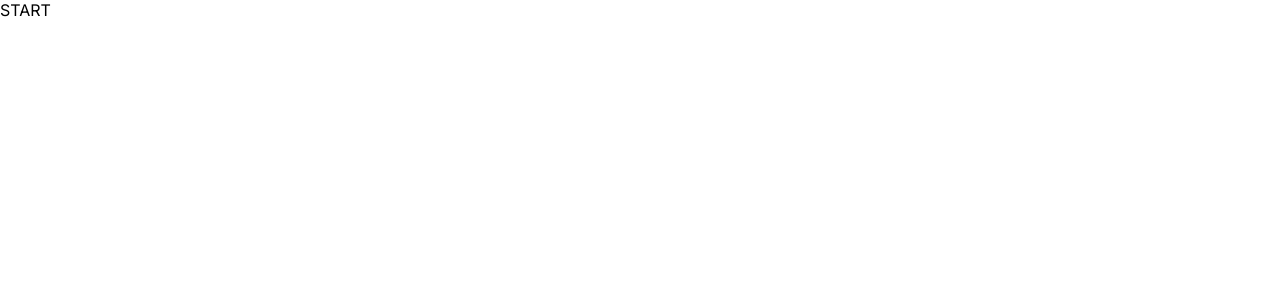
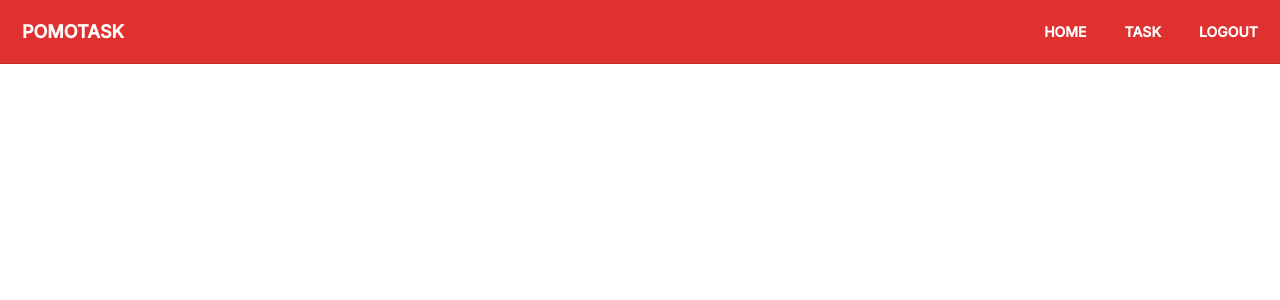
Before and after one commit to Kevingtxz/Pomotask-React, a React (Create React App) app: page / in a window 1280 px wide. Shown: the top 300 px of the page. Built offline with nearby package versions, Linux system fonts and the light colour scheme.

Commit message:
:construction: Header

```diff
--- a/package.json
+++ b/package.json
@@ -8,6 +8,7 @@
     "@testing-library/user-event": "^13.5.0",
     "react": "^18.2.0",
     "react-dom": "^18.2.0",
+    "react-router-dom": "^6.3.0",
     "react-scripts": "5.0.1",
     "web-vitals": "^2.1.4"
   },
--- a/src/App.js
+++ b/src/App.js
@@ -1,3 +1,16 @@
-export default function App() {
-  return <div className="App">START</div>;
+import Header from "./component/layout/Header/Header";
+import React, { Suspense } from "react";
+import { BrowserRouter as Router, Routes, Route } from "react-router-dom";
+
+export default function Main() {
+  return (
+    <>
+      <Router>
+        <Suspense fallback={<div>Loading...</div>}>
+          <Header />
+          <Routes></Routes>
+        </Suspense>
+      </Router>
+    </>
+  );
 }
--- /dev/null
+++ b/src/component/layout/Header/Header.css
@@ -0,0 +1,36 @@
+.header {
+  display: flex;
+  justify-content: space-between;
+  align-items: center;
+  padding: 1rem;
+  background-color: #e03131;
+  border-bottom: 1px solid #c92a2a;
+}
+
+.header-logo:link,
+.header-logo:visited {
+  font-size: 1.8rem;
+  color: #fff;
+}
+
+.header-nav {
+  display: flex;
+  justify-content: space-around;
+  gap: 1.4rem;
+}
+
+.header-link-item {
+  color: #fff;
+  border-radius: 5px;
+  text-decoration: none;
+  font-size: 1.4rem;
+  text-transform: uppercase;
+  font-weight: 700;
+  padding: 1.2rem;
+  transition: all 0.3s;
+}
+
+.header-link-item:hover,
+.header-link-item:active {
+  transform: scale(1.2);
+}
--- /dev/null
+++ b/src/component/layout/Header/Header.jsx
@@ -0,0 +1,30 @@
+import "./Header.css";
+import { Link } from "react-router-dom";
+
+const Header = () => (
+  <header className="header">
+    <Link to="/" className="header-logo header-link-item">
+      PomoTask
+    </Link>
+
+    <nav className="header-nav">
+      <Link to="/" className="header-link-item">
+        Home
+      </Link>
+      <Link to="/tasks" className="header-link-item">
+        Task
+      </Link>
+      {/* <Link to="/statics" className="header-link-item">
+        Static
+      </Link>
+      <Link to="/settings" className="header-link-item">
+        Setting
+      </Link> */}
+      <Link to="/logout" className="header-link-item">
+        Logout
+      </Link>
+    </nav>
+  </header>
+);
+
+export default Header;
--- a/src/index.css
+++ b/src/index.css
@@ -1,13 +1,31 @@
-body {
+* {
+  font-size: 62.5%;
+  font-family: "Inter", sans-serif;
   margin: 0;
   padding: 0;
   box-sizing: border-box;
-  font-family: "Inter", sans-serif;
-  -webkit-font-smoothing: antialiased;
-  -moz-osx-font-smoothing: grayscale;
 }
 
-code {
-  font-family: source-code-pro, Menlo, Monaco, Consolas, "Courier New",
-    monospace;
+*:focus {
+  outline: none;
+  box-shadow: 0 0 0 0.8rem rgba(224, 49, 49, 0.5);
 }
+
+body {
+  line-height: 1;
+  height: 100vh;
+  width: 100vw;
+  color: #555;
+}
+
+header {
+  height: 8vh;
+}
+
+main {
+  height: 74vh;
+}
+
+footer {
+  height: 18vh;
+}
```
Also changed, not shown: 1 other file (tests, documents, lock files or other folders).
